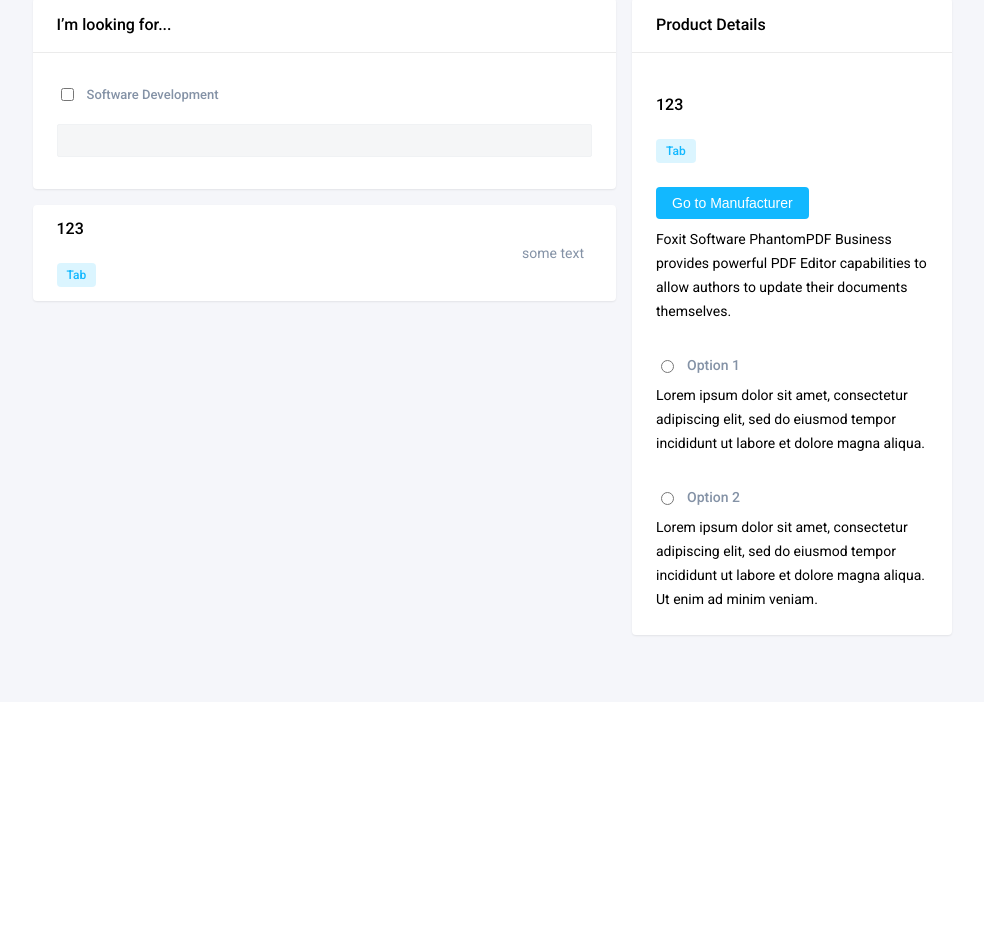
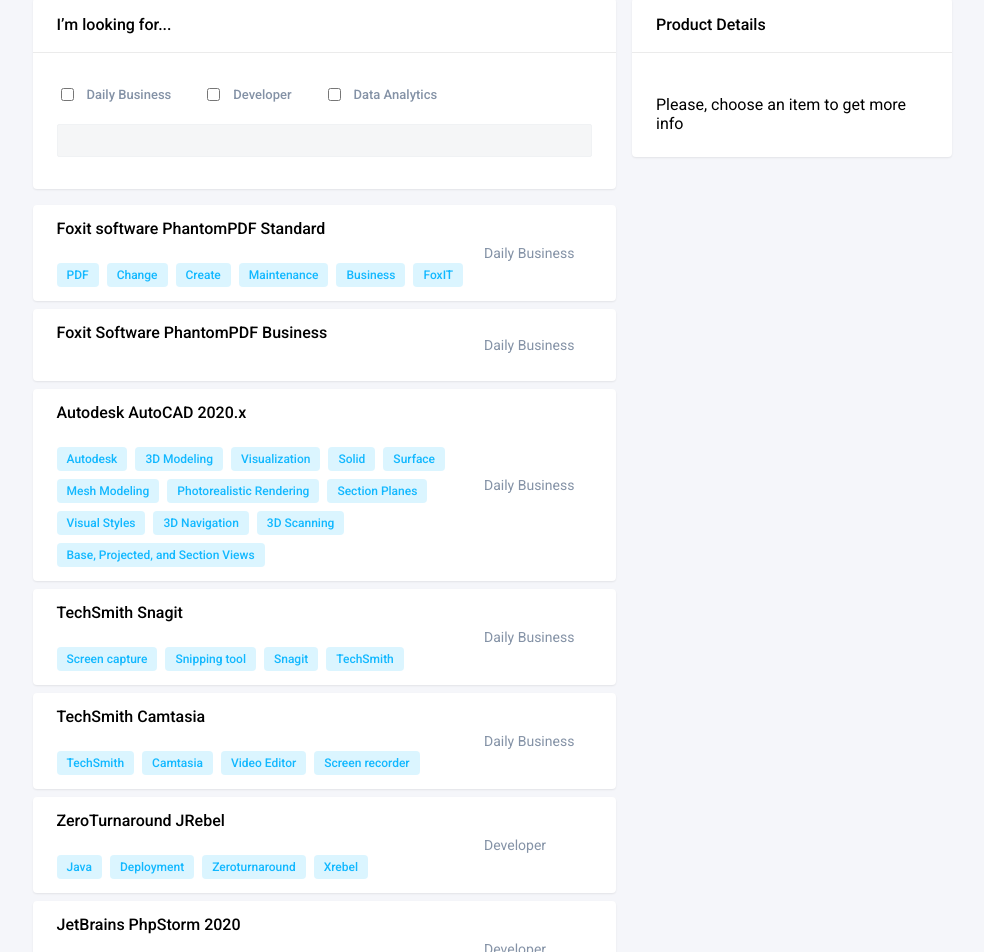
Before and after one commit to ibazhenka/kuhne_nagel, a React (Create React App) app: page / in a window 1280 px wide. Shown: the part 226-1178 px from the top of the page, without its empty margins (280-1264 px from the left). Before the commit the page ends 928 px from the top, so only its background shows below. Built offline with nearby package versions, Linux system fonts and the light colour scheme.

Commit message:
Mock data

```diff
--- a/src/App.tsx
+++ b/src/App.tsx
@@ -1,4 +1,5 @@
-import React from 'react';
+import React, { useState } from 'react';
+import products from './products.json';
 import { Card, Main, Subtitle, Divider } from './components';
 import { Tabs } from './Tabs/Tabs';
 import { Checkbox } from './Checkbox/Checkbox';
@@ -6,7 +7,20 @@
 import { Button } from './Button/Button';
 import { RadioButton } from './RadioButton/RadioButton';
 
+const categoryList = Array.from(new Set(products.map((p) => p.category)));
+
+interface ProductProps {
+  productName: string,
+  tags: string[],
+  category: string,
+  manufacturerUrl: string,
+  description: string[],
+  option1: string | null,
+  option2: string | null
+}
+
 function App() {
+  const [activeItem, setActiveItem] = useState<ProductProps | undefined>(undefined);
   return (
     <Main>
       <section style={{ display: 'flex', gap: 16 }}>
@@ -45,8 +59,13 @@
                 </h2>
                 <Divider />
                 <div className="Card-content">
-                  <div>
-                    <Checkbox label="Software Development" />
+                  <div style={{ display: 'flex', gap: 32 }}>
+                    {categoryList.map((category) => (
+                      <Checkbox
+                        key={category}
+                        label={category}
+                      />
+)) }
                   </div>
                   <input
                     type="search"
@@ -54,18 +73,27 @@
                   />
                 </div>
               </Card>
-              <div>
-                <Card className="ResultItem-card">
+              <div style={{ display: 'flex', flexDirection: 'column', gap: 8 }}>
+                {products.map((p) => (
+                  <Card
+                    role="button"
+                    key={p.productName}
+                    className="ResultItem-card"
+                    onClick={() => {
+                      setActiveItem(p);
+                    }}
+                  >
                     <div>
                       <h2 className="Typography-h2">
-                      123
+                        {p.productName}
                       </h2>
-                    <div style={{ marginTop: 24 }}>
-                      <Chip label="Tab" />
+                      <div style={{ display: 'flex', marginTop: 24, gap: 8, flexWrap: 'wrap' }}>
+                        {p.tags.map((tag) => <Chip key={tag} label={tag} />)}
                       </div>
                     </div>
-                  <Subtitle>some text</Subtitle>
+                    <Subtitle style={{ minWidth: 100 }}>{p.category}</Subtitle>
                   </Card>
+))}
               </div>
             </div>
             <aside style={{
@@ -79,28 +107,32 @@
                 </h2>
                 <Divider />
                 <div style={{ padding: '42px 24px 24px' }}>
-                  <h2 className="Typography-h2">123
+                  {activeItem ? (
+                    <>
+                      <h2 className="Typography-h2">
+                        {activeItem.productName}
                       </h2>
-                  <div style={{ marginTop: 24 }}>
-                    <Chip label="Tab" />
+                      <div style={{ display: 'flex', marginTop: 24, gap: 8, flexWrap: 'wrap' }}>
+                        {activeItem.tags.map((tag) => <Chip key={tag} label={tag} />)}
                       </div>
-                  <Button>
+                      <Button href={activeItem.manufacturerUrl} target="_blank">
                         Go to Manufacturer
                       </Button>
-                  <p className="Typography-body1" style={{ marginTop: 8 }}>
-                    Foxit Software PhantomPDF Business provides powerful PDF Editor capabilities to allow authors to
-                    update their documents themselves.
+                      {activeItem.description.map((d) => (
+                        <p key={d} className="Typography-body1" style={{ marginTop: 8 }}>
+                          {d}
                         </p>
+                      ))}
                       <RadioButton label="Option 1" />
                       <p className="Typography-body1" style={{ marginTop: 8 }}>
-                    Lorem ipsum dolor sit amet, consectetur adipiscing elit, sed do eiusmod tempor incididunt ut labore
-                    et dolore magna aliqua.
+                        {activeItem.option1}
                       </p>
                       <RadioButton label="Option 2" />
                       <p className="Typography-body1" style={{ marginTop: 8 }}>
-                    Lorem ipsum dolor sit amet, consectetur adipiscing elit, sed do eiusmod tempor incididunt ut labore
-                    et dolore magna aliqua. Ut enim ad minim veniam.
+                        {activeItem.option2}
                       </p>
+                    </>
+) : 'Please, choose an item to get more info'}
                 </div>
               </Card>
             </aside>
--- a/src/Button/Button.tsx
+++ b/src/Button/Button.tsx
@@ -1,11 +1,13 @@
-import React, { ReactNode } from 'react';
+import React, { AnchorHTMLAttributes, ReactNode } from 'react';
 
-export function Button({ children }: {children: ReactNode}) {
+export function Button({ children, ...props }: {children: ReactNode} & AnchorHTMLAttributes<HTMLAnchorElement>) {
   return (
-    <button
+    <a
+      href={props.href}
+      target={props.target}
       className="Button"
       type="button"
     >{children}
-    </button>
+    </a>
   );
 }
--- a/src/Button/button.css
+++ b/src/Button/button.css
@@ -1,4 +1,5 @@
 .Button {
+    display: block;
     margin-top: 24px;
     padding: 8px 16px;
     font-size: 14px;
@@ -6,5 +7,6 @@
     line-height: 16px;
     background: var(--primary-color);
     border-radius: 4px;
-    color: var(--on-primary-contrast)
+    color: var(--on-primary-contrast);
+    text-decoration: none;
 }
--- /dev/null
+++ b/src/custom.d.ts
@@ -0,0 +1,6 @@
+declare module '*.svg' {
+  const content: string;
+  export default content;
+}
+
+declare module '*.json'
--- /dev/null
+++ b/src/products.json
@@ -0,0 +1,131 @@
+[
+	{
+		"productName": "Foxit software PhantomPDF Standard",
+		"tags": [ "PDF", "Change", "Create", "Maintenance", "Business", "FoxIT" ],
+		"category": "Daily Business",
+		"manufacturerUrl": "https://www.foxitsoftware.com/de/pdf-editor",
+		"description":
+		[
+			"PhantomPDF provides powerful PDF Editor capabilities to allow authors to update their documents themselves.",
+			"Standard - Simple interface and limited functionality."
+		],
+		"option1": "1 Year Maintenance",
+		"option2": "Without Maintenance"
+	},
+	{
+		"productName": "Foxit Software PhantomPDF Business",
+		"tags": [],
+		"category": "Daily Business",
+		"manufacturerUrl": "https://www.foxitsoftware.com/de/pdf-editor",
+		"description":
+		[
+			"PhantomPDF provides powerful PDF Editor capabilities to allow authors to update their documents themselves.",
+			"Business - Advances capabilities, complete lifecycle solution."
+		],
+		"option1": "1 Year Maintenance",
+		"option2": "Without Maintenance"
+	},
+	{
+		"productName": "Autodesk AutoCAD 2020.x",
+		"tags": [ "Autodesk", "3D Modeling", "Visualization", "Solid", "Surface", "Mesh Modeling", "Photorealistic Rendering", "Section Planes", "Visual Styles", "3D Navigation", "3D Scanning", "Base, Projected, and Section Views" ],
+		"category": "Daily Business",
+		"manufacturerUrl": "https://www.autodesk.com",
+		"description":
+		[
+			"AutoCAD® is computer-aided design (CAD) software that architects, engineers, and construction professionals rely on to create precise 2D and 3D drawings.",
+			"Draft, annotate, and design 2D geometry and 3D models with solids, surfaces, and mesh objects.",
+			"Automate tasks such as comparing drawings, adding blocks, creating schedules, and more.",
+			"Customize with add-on apps and APIs."
+		],
+		"option1": "With Maintenance",
+		"option2": "Without Maintenance"
+	},
+	{
+		"productName": "TechSmith Snagit",
+		"tags": [ "Screen capture", "Snipping tool", "Snagit", "TechSmith" ],
+		"category": "Daily Business",
+		"manufacturerUrl": "https://www.techsmith.com/screen-capture.html",
+		"description":
+		[
+			"Capture any process on your computer screen and quickly create visual instructions.",
+			"- Show customers and coworkers how to do something with screenshots and screen recordings.",
+			"- Mark up your screenshots, or talk through a process and answer questions with a quick video.",
+			"- Create custom how-to guides, tutorials, and quick videos right within Snagit"
+		],
+		"option1": "With Maintenance",
+		"option2": "Without Maintenance"
+	},
+	{
+		"productName": "TechSmith Camtasia",
+		"tags": [ "TechSmith", "Camtasia", "Video Editor", "Screen recorder" ],
+		"category": "Daily Business",
+		"manufacturerUrl": "https://www.techsmith.com/video-editor.html",
+		"description":
+		[
+			"Camtasia lets you record a video of what’s on your computer screen. Use it to make lessons, tutorials, or product demos. Turn your screen recordings into compelling videos with Camtasia’s video editing tools, animations, and effects."
+		],
+		"option1": null,
+		"option2": null
+	},
+	{
+		"productName": "ZeroTurnaround JRebel",
+		"tags": [ "Java", "Deployment", "Zeroturnaround", "Xrebel" ],
+		"category": "Developer",
+		"manufacturerUrl": "https://www.jrebel.com/products/jrebel",
+		"description":
+		[
+			"JRebel is a productivity tool that allows developers to reload code changes instantly. It skips the rebuild, restart and redeploy cycle common in Java development. JRebel enables developers to get more done in the same amount of time and to stay in the flow while coding."
+		],
+		"option1": "New user",
+		"option2": "Renewal for existing user"
+	},
+	{
+		"productName": "JetBrains PhpStorm 2020",
+		"tags": [ "JetBrains", "PhpStorm", "Code", "Database", "Coding", "Renewal" ],
+		"category": "Developer",
+		"manufacturerUrl": "https://www.jetbrains.com/phpstorm",
+		"description":
+		[
+			"The editor actually 'gets' your code and deeply understands its structure, supporting all the PHP language features for modern and legacy projects. It provides the best code completion, refactoring, on-the-fly error prevention, and more."
+		],
+		"option1": null,
+		"option2": null
+	},
+	{
+		"productName": "JetBrain ReSharper Ultimate 2020.x",
+		"tags": [ "JetBrains", "ReSharper", ".NET", "VisiualStudio", "Extension", "Code", "Coding" ],
+		"category": "Developer",
+		"manufacturerUrl": "https://www.jetbrains.com/resharper",
+		"description":
+		[
+			"The Visual Studio Extension for .NET Developers.",
+			"Not only does ReSharper warn you when there's a problem in your code but it provides hundreds of quick-fixes to solve problems automatically."
+		],
+		"option1": null,
+		"option2": null
+	},
+	{
+		"productName": "Tableau Desktop Professional",
+		"tags": [ "Tableau", "Desktop Professional", "Desktop Prof.", "Perpetual", "Maintenance", "Data visualization", "Business Intelligence", "Analytics" ],
+		"category": "Data Analytics",
+		"manufacturerUrl": "https://www.tableau.com/products/desktop",
+		"description":
+		[
+			"Tableau is a powerful and fastest growing data visualization tool used in the Business Intelligence Industry. It helps in simplifying raw data into the very easily understandable format. Data analysis is very fast with Tableau and the visualizations created are in the form of dashboards and worksheets."
+		],
+		"option1": "Perpetual",
+		"option2": "Subscription"
+	},
+	{
+		"productName": "Zoom Meetingroom",
+		"tags": [ "Zoom", "Meetingrooms", "Zoomrooms", "Sharing content" ],
+		"category": "Daily Business",
+		"manufacturerUrl": "https://zoom.us/zoomrooms",
+		"description":
+		[
+			"Zoom Rooms tackles the three biggest pain points of the conference room: Starting a meeting, booking a meeting, and sharing content."
+		],
+		"option1": null,
+		"option2": null
+	}
+]
```
Lines whose indentation alone changed are shown as unchanged.
